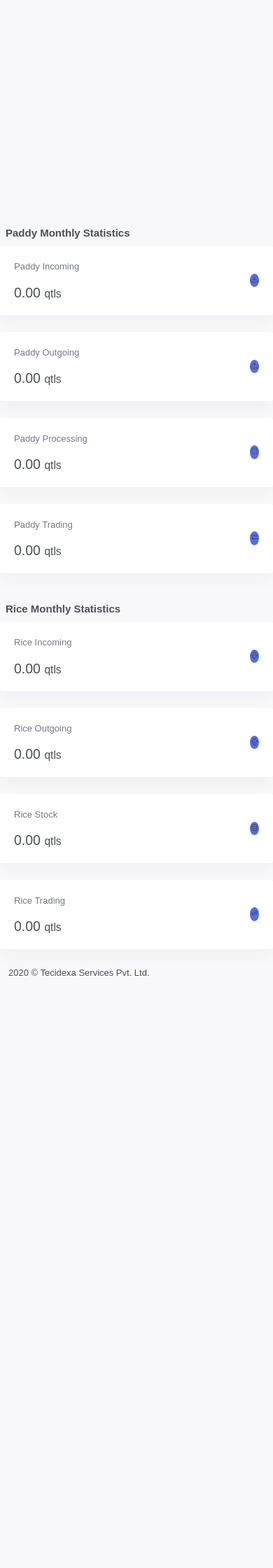
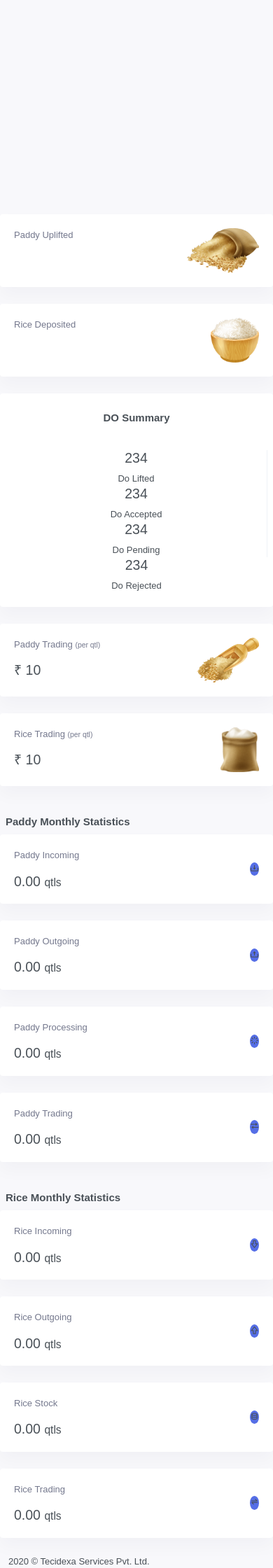
Before and after one commit to chetanjrao/millerp, a Django app: template templates/index.html in a window 390 px wide. Shown: the part 570-2810 px from the top of the page at 70% size. Before the commit the page ends 1964 px from the top, so only its background shows below. Run offline with Django 3.2, Linux system fonts and the light colour scheme; the template is opened without the code that fills it: most values are stand-ins (such as "Sample title", 1, 10 or a date in 2020); some libraries are stand-ins or nearby versions.

Commit message:
Improve dashboard

```diff
--- a/materials/views.py
+++ b/materials/views.py
@@ -406,13 +406,13 @@ def trading(request: WSGIRequest):
             bags = int(quantity * 100 / average_weight)
             entry = Stock.objects.create(bags=0 - bags, quantity=0 - quantity, date=datetime.now().astimezone().date(), remarks='Sold {} - {} quintal for \u20b9{}/- per/qtl'.format(bags, quantity, price))
             Trading.objects.create(entry=entry, price=price, mill=mill, created_by=request.user)
-            return render(request, "materials/trading.html", { "trading": trading, "categories": categories, "success_message": "Trading record created successfully" })
+            return render(request, "materials/trading.html", { "average_price": average_price, "trading": trading, "categories": categories, "success_message": "Trading record created successfully" })
         elif action == 2:
             price = float(request.POST["price"])
             trade = Trading.objects.get(pk=request.POST["trade"], entry__is_deleted=False)
             trade.price = price
             trade.save()
-            return render(request, "materials/trading.html", { "trading": trading, "categories": categories, "success_message": "Trading record updated successfully" })
+            return render(request, "materials/trading.html", { "average_price": average_price, "trading": trading, "categories": categories, "success_message": "Trading record updated successfully" })
         elif action == 3:
             trade = Trading.objects.get(pk=request.POST["trade"], entry__is_deleted=False)
             trade.entry.is_deleted = True
--- a/templates/index.html
+++ b/templates/index.html
@@ -1,6 +1,103 @@
 {% extends 'base.html' %}
 {% load mathfilters %}
 {% block body %}
+<div class="row justify-content-between">
+    <div class="col-md-6">
+        <div class="row live-data">
+            <div class="col-md-6">
+                <div class="card mini-stats-wid">
+                    <div class="card-body">
+                        <div class="media">
+                            <div class="media-body">
+                                <p class="text-muted font-weight-medium">Paddy Uplifted</p>
+                                <h4 id="paddy_uplifted" class="mb-0"></h4>
+                            </div>
+                            <div class="mini-stat-icon text-center align-self-center">
+                                <img src="/static/images/paddy.png" height="64" />
+                            </div>
+                        </div>
+                    </div>
+                </div>
+            </div>
+            <div class="col-md-6">
+                <div class="card mini-stats-wid">
+                    <div class="card-body">
+                        <div class="media">
+                            <div class="media-body">
+                                <p class="text-muted font-weight-medium">Rice Deposited</p>
+                                <h4 id="rice_deposited" class="mb-0"></h4>
+                            </div>
+                            <div class="mini-stat-icon align-self-center">
+                                <img src="/static/images/rice.png" height="64" />
+                            </div>
+                        </div>
+                    </div>
+                </div>
+            </div>
+        </div>
+        <div class="row live-data">
+            <div class="col-md-12">
+                <div class="card">
+                    <div class="card-title text-center pt-4 pb-2">DO Summary</div>
+                    <div class="card-body">
+                        <div class="row">
+                            <div class="col-md-3 border-right text-center">
+                                <h4 class="do_lifted">234</h4>
+                                <div>Do Lifted</div>
+                            </div>
+                            <div class="col-md-3 border-right text-center">
+                                <h4 class="do_accepted">234</h4>
+                                <div>Do Accepted</div>
+                            </div>
+                            <div class="col-md-3 border-right text-center">
+                                <h4 class="do_pending">234</h4>
+                                <div>Do Pending</div>
+                            </div>
+                            <div class="col-md-3 text-center">
+                                <h4 class="do_cancelled">234</h4>
+                                <div>Do Rejected</div>
+                            </div>
+                        </div>
+                    </div>
+                </div>
+            </div>
+        </div>
+    </div>
+    <div class="col-md-6">
+        <div class="row">
+            <div class="col-md-6">
+                <div class="card mini-stats-wid">
+                    <div class="card-body">
+                        <div class="media">
+                            <div class="media-body">
+                                <p class="text-muted font-weight-medium">Paddy Trading <small>(per qtl)</small></p>
+                                <h4 id="paddy_uplifted" class="mb-0">&#x20b9; {{ average_price }}</h4>
+                            </div>
+                            <div class="mini-stat-icon text-center align-self-center">
+                                <img src="/static/images/paddy-sub.png" height="64" />
+                            </div>
+                        </div>
+                    </div>
+                </div>
+            </div>
+            <div class="col-md-6">
+                <div class="card mini-stats-wid">
+                    <div class="card-body">
+                        <div class="media">
+                            <div class="media-body">
+                                <p class="text-muted font-weight-medium">Rice Trading <small>(per qtl)</small></p>
+                                <h4 id="rice_deposited" class="mb-0">&#x20b9; {{ raverage_price }}</h4>
+                            </div>
+                            <div class="mini-stat-icon align-self-center">
+                                <img src="/static/images/rice-sub.png" height="64" />
+                            </div>
+                        </div>
+                    </div>
+                </div>
+            </div>
+        </div>
+    </div>
+</div>
 <div class="card-title ml-2 mt-3">Paddy Monthly Statistics</div>
         <div class="row">
             <div class="col-md-3">
@@ -242,7 +268,7 @@
 <script src="/static/js/app.js"></script>
 <script>
     {% if request.COOKIES.MERP_FIRM %}
-    $('#live-data').hide()
+    $('.live-data').hide()
     $.ajax({
         url: '{% url "guarantee-api" millcode=request.millcode %}',
         type: 'GET',
@@ -254,14 +280,16 @@
             $('.loader').hide()
             $('#paddy_uplifted').text(results["paddy_uplifted"])
             $('#rice_deposited').text(results["rice_deposited"])
-            $('#do_lifted').text(results["total_do_lifted"])
-            $('#do_issued').text(results["total_do_issued"])
+            $('.do_lifted').text(results["total_do_lifted"])
+            $('.do_accepted').text(results["total_do_issued"])
+            $('.do_cancelled').text(results["total_do_cancelled"])
+            $('.do_pending').text(results["total_do_pending"])
         },
         error: function (xhr, status) {
             alert("Sorry, there was a problem!");
         },
         complete: function (xhr, status) {
-            $('#live-data').show()
+            $('.live-data').show()
             $('.loader').hide()
         }
     })
```
Also changed, not shown: other parts of templates/index.html (+0 -71 lines), core/views.py (+7 -1 lines), static/images/paddy-sub.png (added), static/images/paddy.png, static/images/rice-sub.png (added), static/images/rice.png (added).
